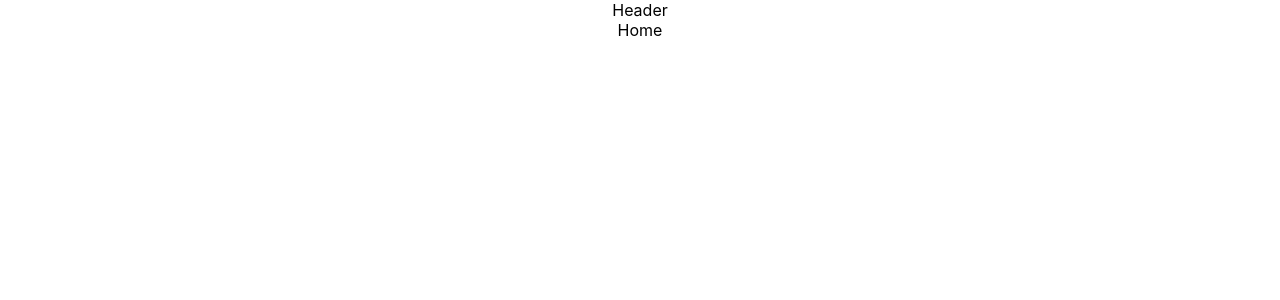
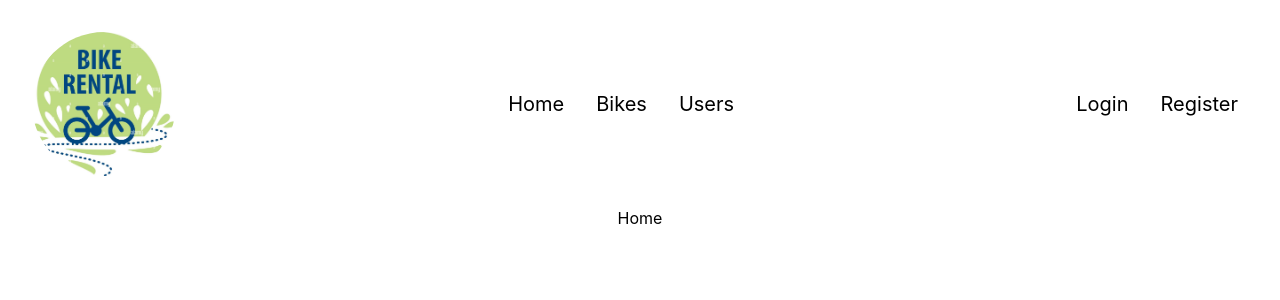
Before and after one commit to iskren97/bike-rental-app, a React (Vite) app in the folder client/: page / in a window 1280 px wide. Shown: the top 300 px of the page. Built offline with nearby package versions, Linux system fonts and the light colour scheme.

Commit message:
added Header component with corresponding styled components

```diff
--- /dev/null
+++ b/client/src/components/Header/Header.styled.ts
@@ -0,0 +1,42 @@
+import styled from 'styled-components';
+import { Link } from 'react-router-dom';
+import { colors } from '../../styles/constants';
+
+const NavbarContainer = styled.nav`
+  min-height: 5rem;
+  display: flex;
+  justify-content: space-between;
+  align-items: center;
+  padding: 2rem;
+`;
+
+const StyledLink = styled(Link)`
+  font-size: 20px;
+  text-decoration: none;
+  transition: all 0.2s;
+  color: ${colors.black};
+
+  &:hover {
+    transform: scale(1.2);
+  }
+`;
+
+const StyledLogo = styled.img`
+  height: 9rem;
+  width: 9rem;
+  border-radius: 50%;
+  cursor: pointer;
+  transition: all 0.2s;
+
+  &:hover {
+    transform: scale(1.2);
+  }
+`;
+
+const StyledLinkContainer = styled.div`
+  display: flex;
+  gap: 2rem;
+  padding: 10px;
+`;
+
+export { NavbarContainer, StyledLink, StyledLogo, StyledLinkContainer };
--- /dev/null
+++ b/client/src/components/Header/Header.tsx
@@ -0,0 +1,28 @@
+import logo from '../../assets/bike-rental-logo.jpg';
+import {
+  NavbarContainer,
+  StyledLink,
+  StyledLinkContainer,
+  StyledLogo,
+} from './Header.styled';
+
+const Header = () => {
+  return (
+    <NavbarContainer>
+      <StyledLogo src={logo} alt="logo" />
+
+      <StyledLinkContainer>
+        <StyledLink to={'/'}>Home</StyledLink>
+        <StyledLink to={'/bikes'}>Bikes</StyledLink>
+        <StyledLink to={'/users'}>Users</StyledLink>
+      </StyledLinkContainer>
+
+      <StyledLinkContainer>
+        <StyledLink to={'/login'}>Login</StyledLink>
+        <StyledLink to={'/register'}>Register</StyledLink>
+      </StyledLinkContainer>
+    </NavbarContainer>
+  );
+};
+
+export default Header;
--- a/client/src/components/Layout.tsx
+++ b/client/src/components/Layout.tsx
@@ -1,4 +1,4 @@
-import Header from './Header';
+import Header from './Header/Header';
 import { Outlet } from 'react-router-dom';
 
 const Layout = () => {
```
Also changed, not shown: client/src/assets/bike-rental-logo.jpg (added).
